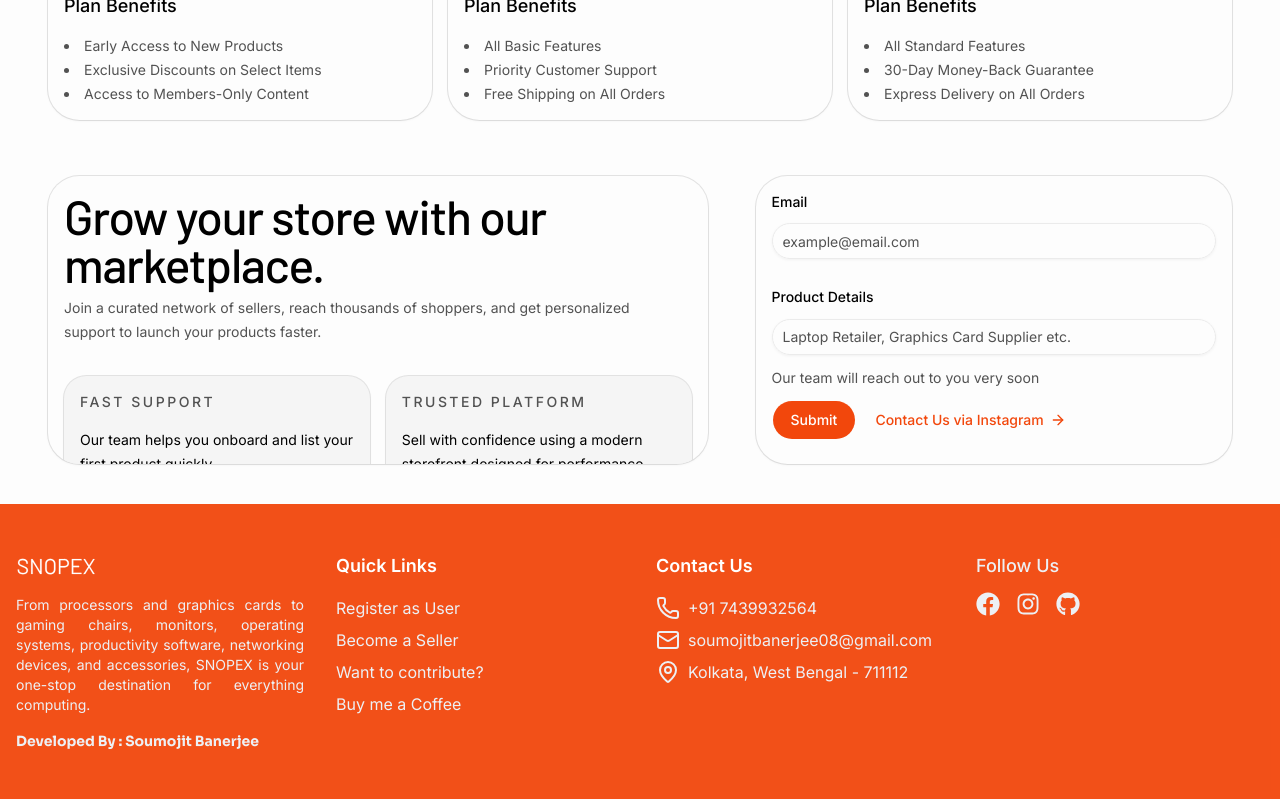
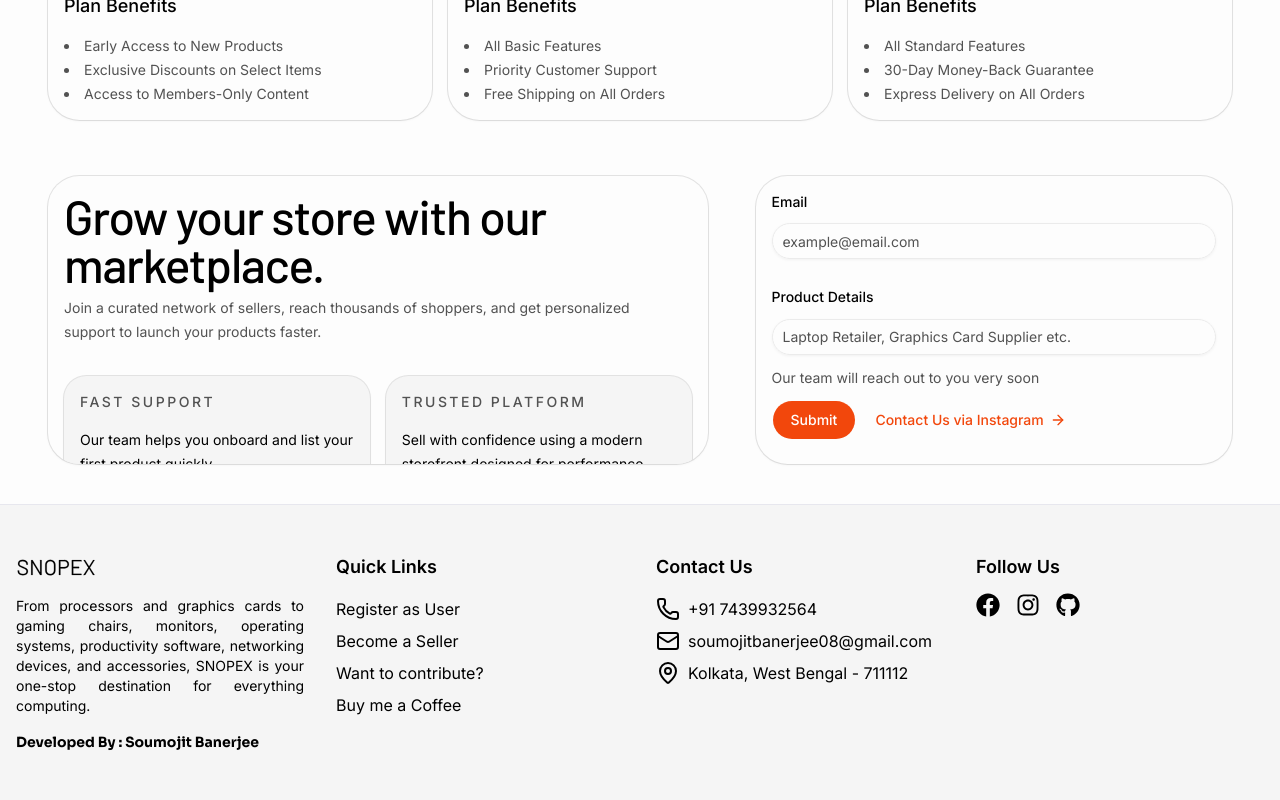
Before and after one commit to Soumojit08/ecom-frontend, a React (Vite) app: page / in a window 1280 px wide. Shown: the part 2765-3565 px from the top of the page. Built offline with nearby package versions, Linux system fonts and the light colour scheme; the HTML template or start-up script is replaced by a standard one.

Commit message:
Changes in color schemes

```diff
--- a/src/components/Footer.jsx
+++ b/src/components/Footer.jsx
@@ -5,13 +5,13 @@
 
 const Footer = () => {
   return (
-    <footer className="bg-primary/95 text-secondary">
+    <footer className="bg-muted  border-t">
       <div className="container mx-auto px-4 py-12">
         <div className="grid grid-cols-1 md:grid-cols-4 gap-8">
           {/* About Section */}
           <div>
             <Link to="/">
-              <img src={Logo} alt="SNOPEX" className="invert w-20 mb-4" />
+              <img src={Logo} alt="SNOPEX" className="w-20 mb-4" />
             </Link>
             <p className="text-sm text-justify">
               From processors and graphics cards to gaming chairs, monitors,
@@ -26,9 +26,7 @@
 
           {/* Quick Links */}
           <div>
-            <h4 className="text-lg font-semibold text-white mb-4">
-              Quick Links
-            </h4>
+            <h4 className="text-lg font-semibold mb-4">Quick Links</h4>
             <ul className="space-y-2 text-base">
               <li>
                 <Link
@@ -68,9 +66,7 @@
 
           {/* Contact Info */}
           <div>
-            <h4 className="text-lg font-semibold text-white mb-4">
-              Contact Us
-            </h4>
+            <h4 className="text-lg font-semibold mb-4">Contact Us</h4>
             <ul className="space-y-2">
               <li className="flex items-center">
                 <Phone size={24} className=" mr-2" />
@@ -89,9 +85,7 @@
 
           {/* Social Links */}
           <div>
-            <h4 className="text-lg font-medium text-secondary mb-3">
-              Follow Us
-            </h4>
+            <h4 className="text-lg font-semibold mb-3">Follow Us</h4>
             <div className="flex space-x-4">
               <Link to="#">
                 <FaFacebook size={24} />
```
